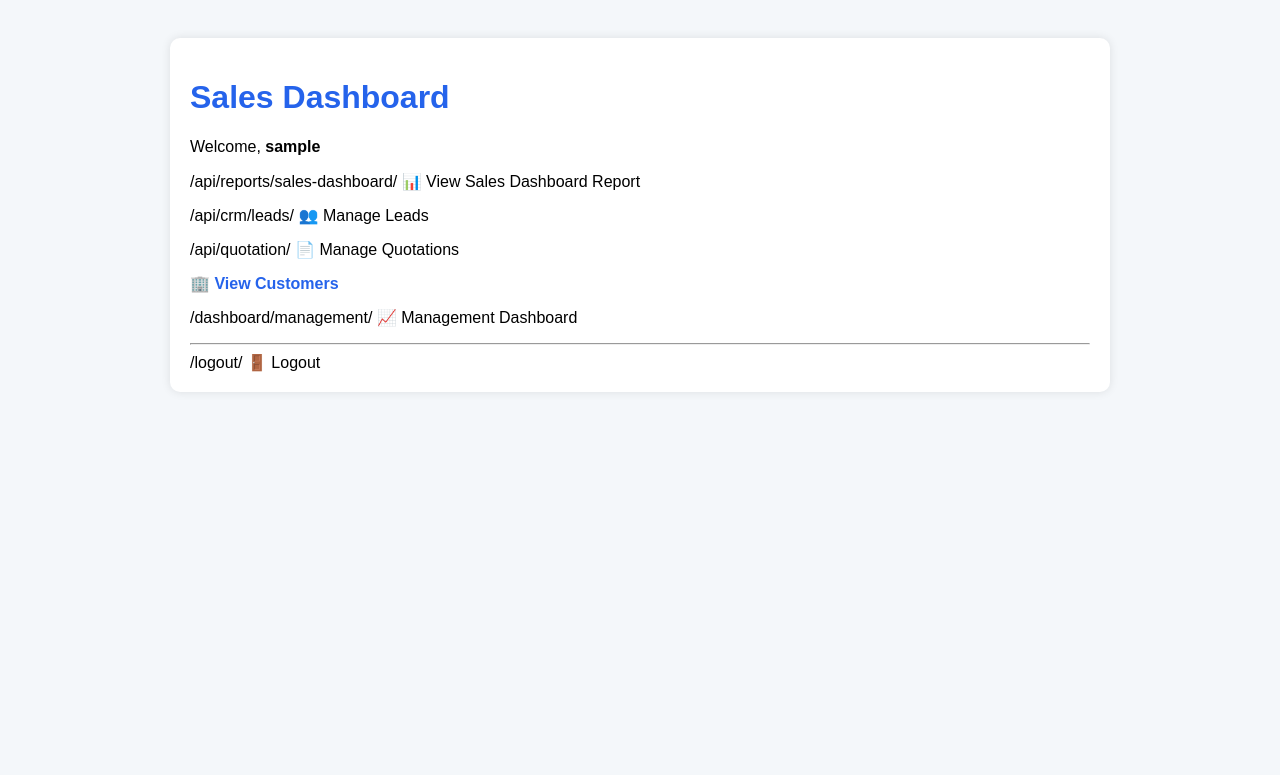
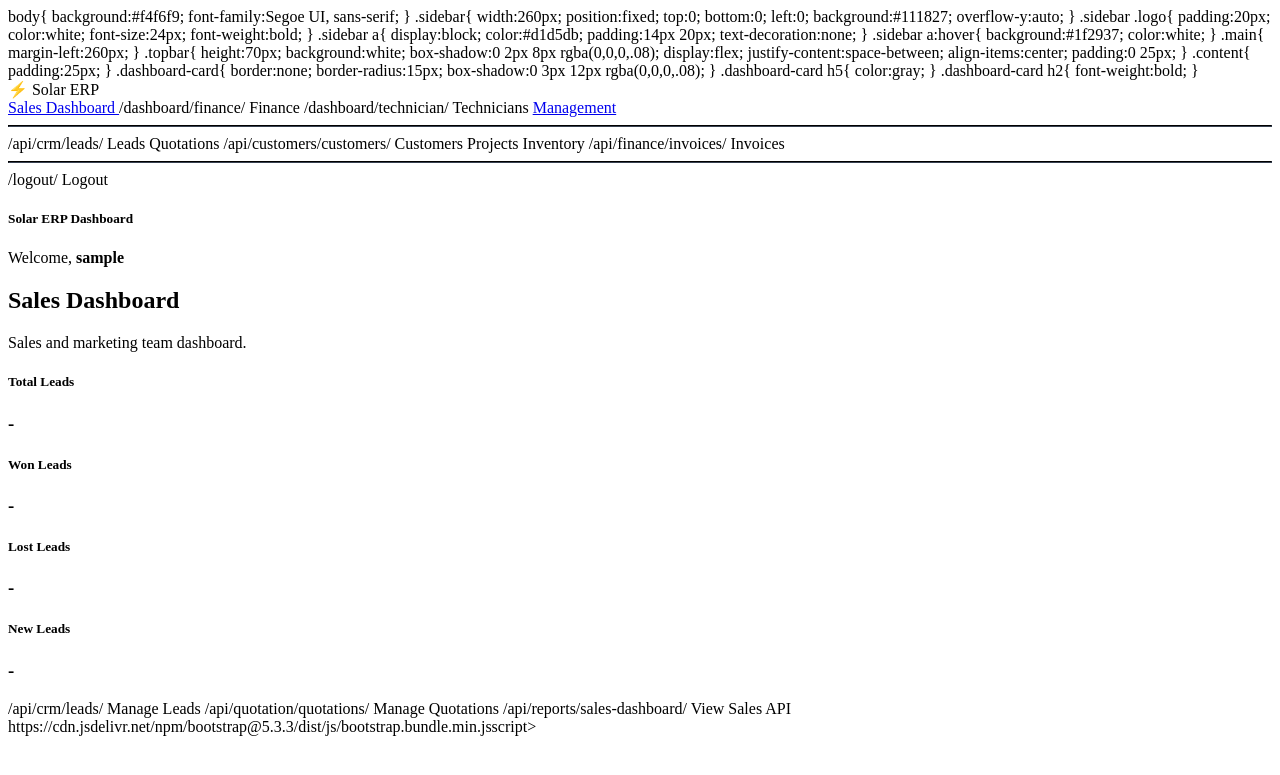
Before and after one commit to Manikiran96/solar-erp, a Django app: page /dashboard/sales/ in a window 1280 px wide. Shown: the top 775 px of the page. Run offline with Django 4.2, Linux system fonts and the light colour scheme; the visitor is signed in with stand-in values (Sample User, id 1); data that the repository does not hold is empty.

Commit message:
final commit for the day 30 july all are woring with known bugs

```diff
--- /dev/null
+++ b/backend/templates/base.html
@@ -0,0 +1,180 @@
+<!DOCTYPE html>
+<html lang="en">
+
+<head>
+
+<meta charset="UTF-8">
+<meta name="viewport" content="width=device-width, initial-scale=1">
+
+<title>Solar ERP</title>
+
+<link href="https://cdn.jsdelivr.net/npm/bootstrap@5.3.3/dist/css/n.css
+
+<link href="https://cdn.jsdelivr.net/npm/ons@1.11.3/font/bootstrap-icons.css
+
+<style>
+
+body{
+    background:#f4f6f9;
+    font-family:Segoe UI, sans-serif;
+}
+
+.sidebar{
+    width:260px;
+    position:fixed;
+    top:0;
+    bottom:0;
+    left:0;
+    background:#111827;
+    overflow-y:auto;
+}
+
+.sidebar .logo{
+    padding:20px;
+    color:white;
+    font-size:24px;
+    font-weight:bold;
+}
+
+.sidebar a{
+    display:block;
+    color:#d1d5db;
+    padding:14px 20px;
+    text-decoration:none;
+}
+
+.sidebar a:hover{
+    background:#1f2937;
+    color:white;
+}
+
+.main{
+    margin-left:260px;
+}
+
+.topbar{
+    height:70px;
+    background:white;
+    box-shadow:0 2px 8px rgba(0,0,0,.08);
+    display:flex;
+    justify-content:space-between;
+    align-items:center;
+    padding:0 25px;
+}
+
+.content{
+    padding:25px;
+}
+
+.dashboard-card{
+    border:none;
+    border-radius:15px;
+    box-shadow:0 3px 12px rgba(0,0,0,.08);
+}
+
+.dashboard-card h5{
+    color:gray;
+}
+
+.dashboard-card h2{
+    font-weight:bold;
+}
+
+</style>
+
+</head>
+
+<body>
+
+<div class="sidebar">
+
+    <div class="logo">
+        ⚡ Solar ERP
+    </div>
+
+    <a href="//sales/
+        <i class="bi bi-speedometer2"></i>
+        Sales Dashboard
+    </a>
+
+    /dashboard/finance/
+        <i class="bi bi-cash-stack"></i>
+        Finance
+    </a>
+
+    /dashboard/technician/
+        <i class="bi bi-tools"></i>
+        Technicians
+    </a>
+
+    <a href="d/management/
+        <i class="bi bi-bar-chart"></i>
+        Management
+    </a>
+
+    <hr style="border-color:#374151">
+
+    /api/crm/leads/
+        <i class="bi bi-people"></i>
+        Leads
+    </a>
+
+    <api/quotation/quotations/
+        <i class="bi bi-file-earmark-pdf"></i>
+        Quotations
+    </a>
+
+    /api/customers/customers/
+        <i class="bi bi-building"></i>
+        Customers
+    </a>
+
+    <a hrefojects/projects/
+        <i class="bi bi-kanban"></i>
+        Projects
+    </a>
+
+    <api/inventory/items/
+        <i class="bi bi-box-seam"></i>
+        Inventory
+    </a>
+
+    /api/finance/invoices/
+        <i class="bi bi-receipt"></i>
+        Invoices
+    </a>
+
+    <hr style="border-color:#374151">
+
+    /logout/
+        <i class="bi bi-box-arrow-right"></i>
+        Logout
+    </a>
+
+</div>
+
+<div class="main">
+
+    <div class="topbar">
+
+        <h5>Solar ERP Dashboard</h5>
+
+        <div>
+            Welcome,
+            <strong>{{ request.user.username }}</strong>
+        </div>
+
+    </div>
+
+    <div class="content">
+        {% block content %}
+        {% endblock %}
+    </div>
+
+</div>
+
+https://cdn.jsdelivr.net/npm/bootstrap@5.3.3/dist/js/bootstrap.bundle.min.jsscript>
+
+</body>
+
+</html>
--- a/backend/templates/core/sales_dashboard.html
+++ b/backend/templates/core/sales_dashboard.html
@@ -1,106 +1,81 @@
-<!DOCTYPE html>
-<html>
-<head>
-    <title>Sales Dashboard</title>
+{% extends "base.html" %}
 
-    <style>
-        body {
-            font-family: Arial, sans-serif;
-            background: #f4f7fa;
-            padding: 30px;
-        }
+{% block content %}
 
-        .container {
-            background: white;
-            padding: 20px;
-            border-radius: 10px;
-            max-width: 900px;
-            margin: auto;
-            box-shadow: 0px 0px 10px rgba(0,0,0,0.1);
-        }
+<h2>Sales Dashboard</h2>
 
-        h1 {
-            color: #2563eb;
-        }
+<p class="text-muted">
+    Sales and marketing team dashboard.
+</p>
 
-        ul {
-            list-style: none;
-            padding: 0;
-        }
+<div class="row">
 
-        li {
-            margin: 15px 0;
-        }
+    <div class="col-md-3">
+        <div class="card card-box">
+            <div class="card-body">
+                <h5>Total Leads</h5>
+                <h3 id="total_leads">-</h3>
+            </div>
+        </div>
+    </div>
 
-        a {
-            text-decoration: none;
-            color: #2563eb;
-            font-size: 16px;
-            font-weight: bold;
-        }
+    <div class="col-md-3">
+        <div class="card card-box">
+            <div class="card-body">
+                <h5>Won Leads</h5>
+                <h3 id="won_leads">-</h3>
+            </div>
+        </div>
+    </div>
 
-        a:hover {
-            color: #1d4ed8;
-        }
+    <div class="col-md-3">
+        <div class="card card-box">
+            <div class="card-body">
+                <h5>Lost Leads</h5>
+                <h3 id="lost_leads">-</h3>
+            </div>
+        </div>
+    </div>
 
-        .logout {
-            color: red;
-        }
-    </style>
+    <div class="col-md-3">
+        <div class="card card-box">
+            <div class="card-body">
+                <h5>New Leads</h5>
+                <h3 id="new_leads">-</h3>
+            </div>
+        </div>
+    </div>
 
-</head>
-<body>
+</div>
 
-<div class="container">
+<div class="mt-4">
 
-    <h1>Sales Dashboard</h1>
+    /api/crm/leads/
+        Manage Leads
+    </a>
 
-    <p>
-        Welcome,
-        <strong>{{ request.user.username }}</strong>
-    </p>
+    /api/quotation/quotations/
+        Manage Quotations
+    </a>
 
-    <ul>
-
-        <li>
-            /api/reports/sales-dashboard/
-                📊 View Sales Dashboard Report
-            </a>
-        </li>
-
-        <li>
-            /api/crm/leads/
-                👥 Manage Leads
-            </a>
-        </li>
-
-        <li>
-            /api/quotation/
-                📄 Manage Quotations
-            </a>
-        </li>
-
-        <li>
-            <a href="/api/customers/">
-                🏢 View Customers
-            </a>
-        </li>
-
-        <li>
-            /dashboard/management/
-                📈 Management Dashboard
-            </a>
-        </li>
-
-    </ul>
-
-    <hr>
-
-    /logout/
-        🚪 Logout
+    /api/reports/sales-dashboard/
+        View Sales API
     </a>
 
 </div>
 
-</body>
-</html>
+<script>
+fetch("/api/reports/sales-dashboard/")
+    .then(response => response.json())
+    .then(data => {
+        document.getElementById("total_leads").innerText = data.total_leads ?? 0;
+        document.getElementById("won_leads").innerText = data.won_leads ?? 0;
+        document.getElementById("lost_leads").innerText = data.lost_leads ?? 0;
+        document.getElementById("new_leads").innerText = data.new_leads ?? 0;
+    })
+    .catch(error => {
+        console.log("Sales dashboard API error", error);
+    });
+</script>
+
+{% endblock %}
```
Also changed, not shown: backend/templates/core/finance_dashboard.html (+68 -16 lines), backend/templates/core/login.html (+22 -47 lines), 1 other file.
